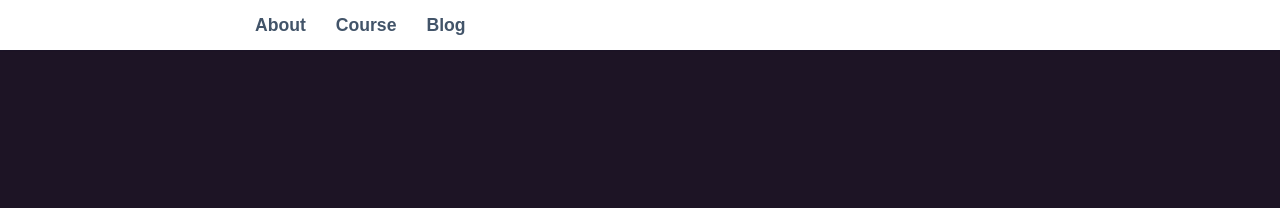
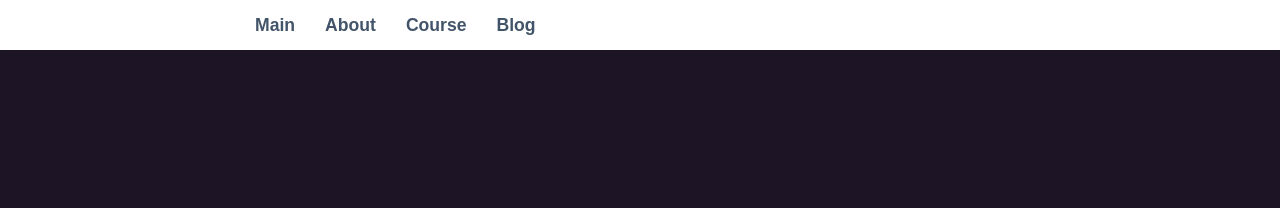
Before and after one commit to ai4all/ai4all.github.io, a Jekyll site: the page built from index.html, in a window 1280 px wide. Shown: the top 208 px of the page. Built offline with Jekyll 4.4.1, drawn with Linux system fonts in a browser that asks for light colours; some web fonts are replaced.

Commit message:
Update header.html

```diff
--- a/_includes/header.html
+++ b/_includes/header.html
@@ -2,6 +2,7 @@
 	<div class="container">
 		<nav>
 			<ul>
+				<li><a href="{{ "index.html" | prepend: site.baseurl }}">Main</a></li>
 				{% for page in site.pages %} {% if page.title %}
 				<li><a href="{{ page.url | prepend: site.baseurl }}">{{ page.title }}</a></li>
 				{% endif %} {% endfor %}
```
